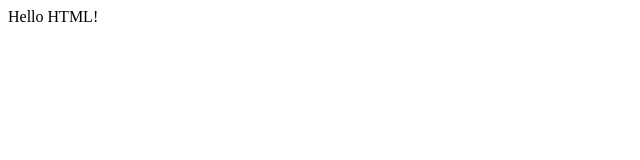
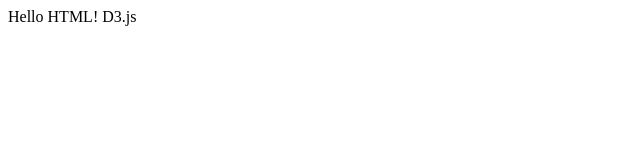
Before and after one commit to kevinljw/HW0000, a plain HTML site: page index.html in a window 1280 px wide. Shown: the full height of the page, 0-640 px from the left. Drawn offline with Linux system fonts and the light colour scheme.

Commit message:
add d3.js text

```diff
--- a/index.html
+++ b/index.html
@@ -5,7 +5,7 @@
     <title>D3 Course</title>
 </head>
 <body>
-    Hello HTML!
+    Hello HTML! D3.js
 
 
 </body>
```
